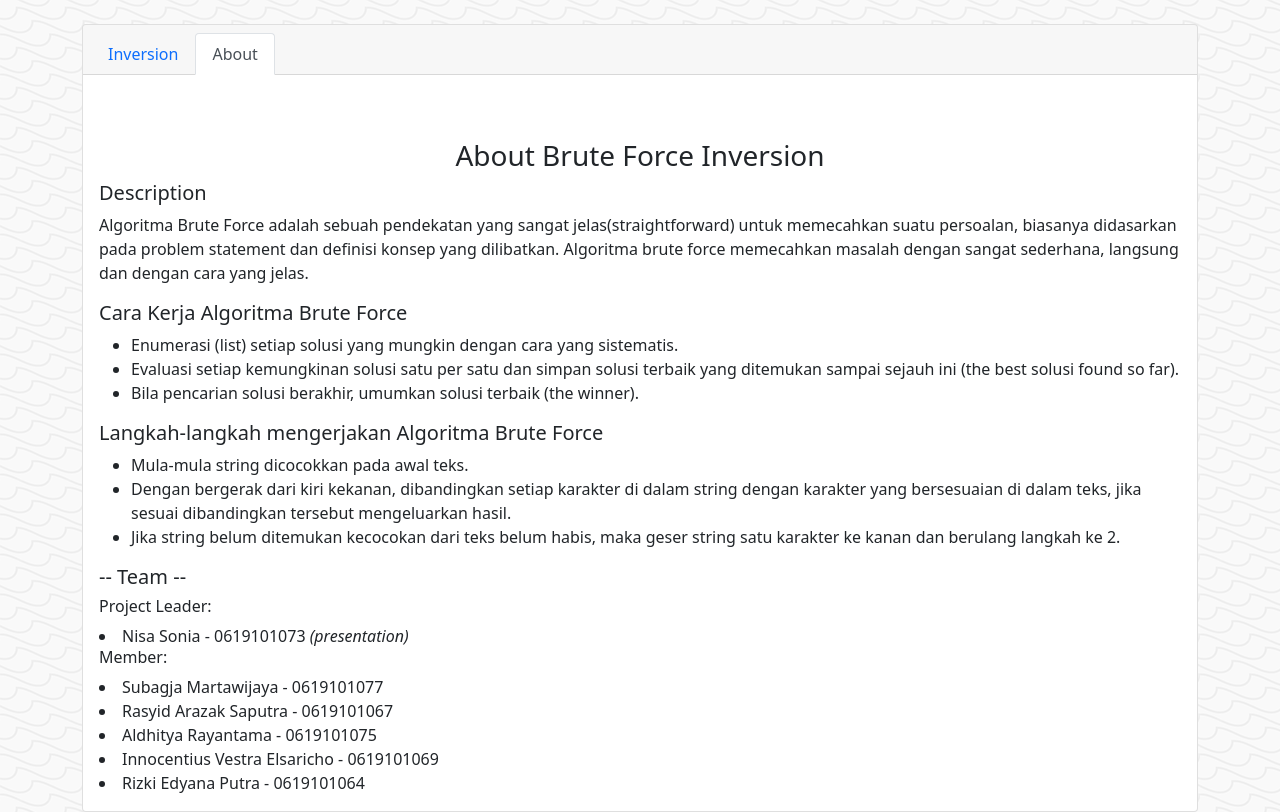
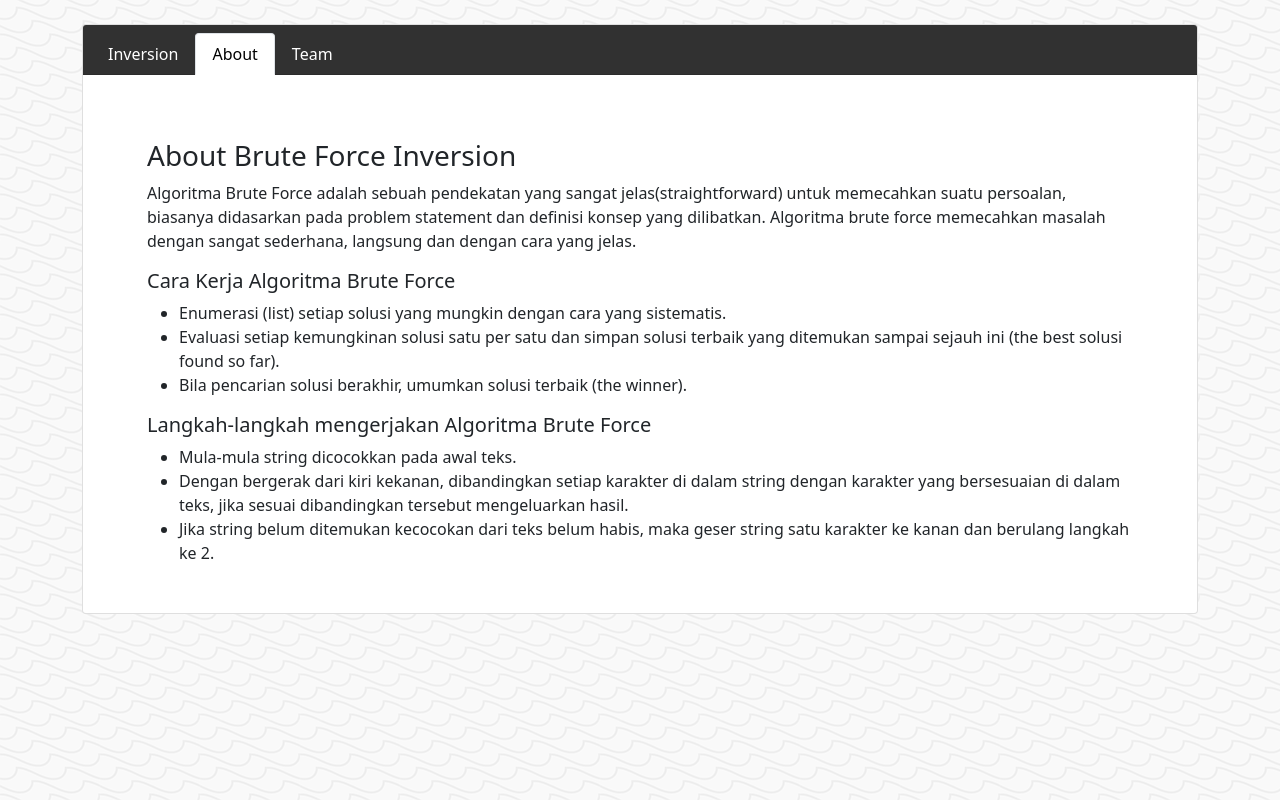
Before and after one commit to rasyidarazak/bruteforce-inversion, a plain HTML site: page index.html in a window 1280 px wide. Both pictures are taken after a click on the tab "About". Drawn offline with nearby package versions, Linux system fonts and the light colour scheme.

Commit message:
change navbar color & create team page

```diff
--- a/css/style.css
+++ b/css/style.css
@@ -1,3 +1,20 @@
 body {
   background-image: url("../img/ripples.png");
 }
+
+.card-header{
+  background-color: rgb(49, 49, 49);
+}
+
+.nav-link{
+  color: white!important;
+}
+
+.nav-link:hover{
+  border-color: rgb(49, 49, 49)!important;
+  background-color: rgb(80, 80, 80);
+}
+
+.nav-link.active{
+  color: black!important;
+}
--- a/index.html
+++ b/index.html
@@ -11,8 +11,8 @@
   </head>
   <body>
     <div class="container">
-      <div class="card text-center mt-4">
-        <div class="card-header">
+      <div class="card text-center my-4">
+        <div class="card-header text-white">
           <ul class="nav nav-tabs card-header-tabs" id="myTab" role="tablist">
             <li class="nav-item">
               <a class="nav-link active" id="inversion-tab" data-toggle="tab" href="#inversion" role="tab" aria-controls="inversion" aria-selected="true">Inversion</a>
@@ -20,10 +20,13 @@
             <li class="nav-item">
               <a class="nav-link" id="about-tab" data-toggle="tab" href="#about" role="tab" aria-controls="about" aria-selected="true">About</a>
             </li>
+            <li class="nav-item">
+              <a class="nav-link" id="team-tab" data-toggle="tab" href="#team" role="tab" aria-controls="team" aria-selected="true">Team</a>
+            </li>
           </ul>
         </div>
 
-        <div class="card-body tab-content" id="myTabContent">
+        <div class="card-body mx-5 mb-3 tab-content" id="myTabContent">
           <div class="tab-pane fade show active" id="inversion" role="tabpanel" aria-labelledby="inversion-tab">
             <h3 class="text-center mt-5">Brute Force Inversion</h3>
             <div class="row justify-content-center text-center">
@@ -62,13 +65,10 @@
           </div>
 
           <div class="tab-pane fade text-start" id="about" role="tabpanel" aria-labelledby="about-tab">
-            <h3 class="text-center mt-5">About Brute Force Inversion</h3>
-            <h5>Description</h5>
-
+            <h3 class="mt-5">About Brute Force Inversion</h3>
             <p>Algoritma Brute Force adalah sebuah pendekatan yang sangat jelas(straightforward) untuk memecahkan suatu persoalan, biasanya didasarkan pada problem statement dan definisi konsep yang dilibatkan. Algoritma brute force memecahkan masalah dengan sangat sederhana, langsung dan dengan cara yang jelas.</p>
 
             <h5>Cara Kerja Algoritma Brute Force</h5>
-
             <ul>
               <li>Enumerasi (list) setiap solusi yang mungkin dengan cara yang sistematis.</li>
               <li>Evaluasi setiap kemungkinan solusi satu per satu dan simpan solusi terbaik yang ditemukan sampai sejauh ini (the best solusi found so far).</li>
@@ -76,26 +76,31 @@
             </ul>
 
             <h5>Langkah-langkah mengerjakan Algoritma Brute Force</h5>
-
             <ul>
               <li>Mula-mula string dicocokkan pada awal teks.</li>
               <li>Dengan bergerak dari kiri kekanan, dibandingkan setiap karakter di dalam string dengan karakter yang bersesuaian di dalam teks, jika sesuai dibandingkan tersebut mengeluarkan hasil.</li>
               <li>Jika string belum ditemukan kecocokan dari teks belum habis, maka geser string satu karakter ke kanan dan berulang langkah ke 2.</li>
             </ul>
+          </div>
 
-            <h5>-- Team --</h5>
-            <h6>Project Leader:</h6>
-            <li>Nisa Sonia - 0619101073 <em>(presentation)</em> </li>
-
-            <h6>Member:</h6>
-            <li>Subagja Martawijaya - 0619101077</li>
-            <li>Rasyid Arazak Saputra - 0619101067</li>
-            <li>Aldhitya Rayantama - 0619101075</li>
-            <li>Innocentius Vestra Elsaricho - 0619101069</li>
-            <li>Rizki Edyana Putra - 0619101064</li>
+          <div class="tab-pane fade text-center" id="team" role="tabpanel" aria-labelledby="team-tab">
+            <div class="row justify-content-center">
+              <div class="col-md-4">
+                <h5>-- Team --</h5>
+                <div class="list-group">
+                  <h6 class="my-2">Project Leader:</h6>
+                  <a href="#" class="list-group-item list-group-item-action list-group-item-danger">Nisa Sonia - 0619101073 <em>(presentation)</em></a>
+                  <h6 class="my-2">Member:</h6>
+                  <a href="#" class="list-group-item list-group-item-action">Subagja Martawijaya - 0619101077</a>
+                  <a href="#" class="list-group-item list-group-item-action">Rasyid Arazak Saputra - 0619101067</a>
+                  <a href="#" class="list-group-item list-group-item-action">Aldhitya Rayantama - 0619101075</a>
+                  <a href="#" class="list-group-item list-group-item-action">Innocentius Vestra Elsaricho - 0619101069</a>
+                  <a href="#" class="list-group-item list-group-item-action">Rizki Edyana Putra - 0619101064</a>
+                </div>
+              </div>
+            </div>
           </div>
         </div>
-
       </div>
     </div>
 
```
